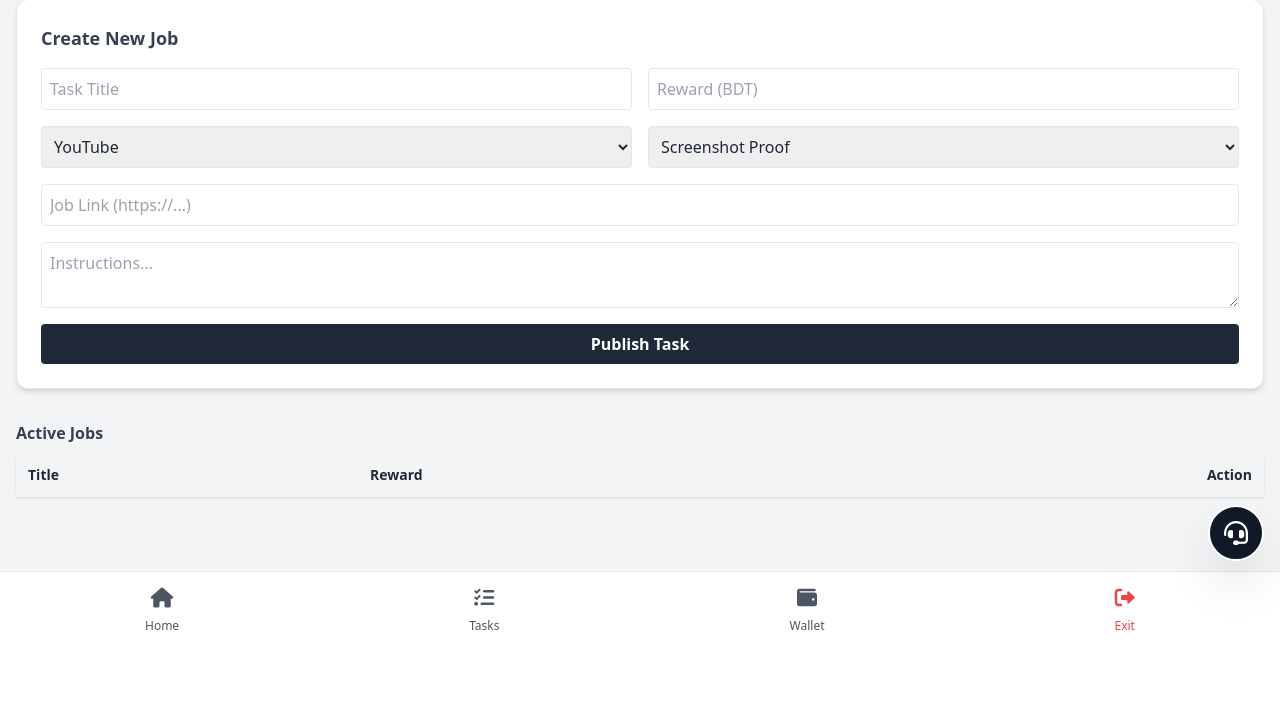
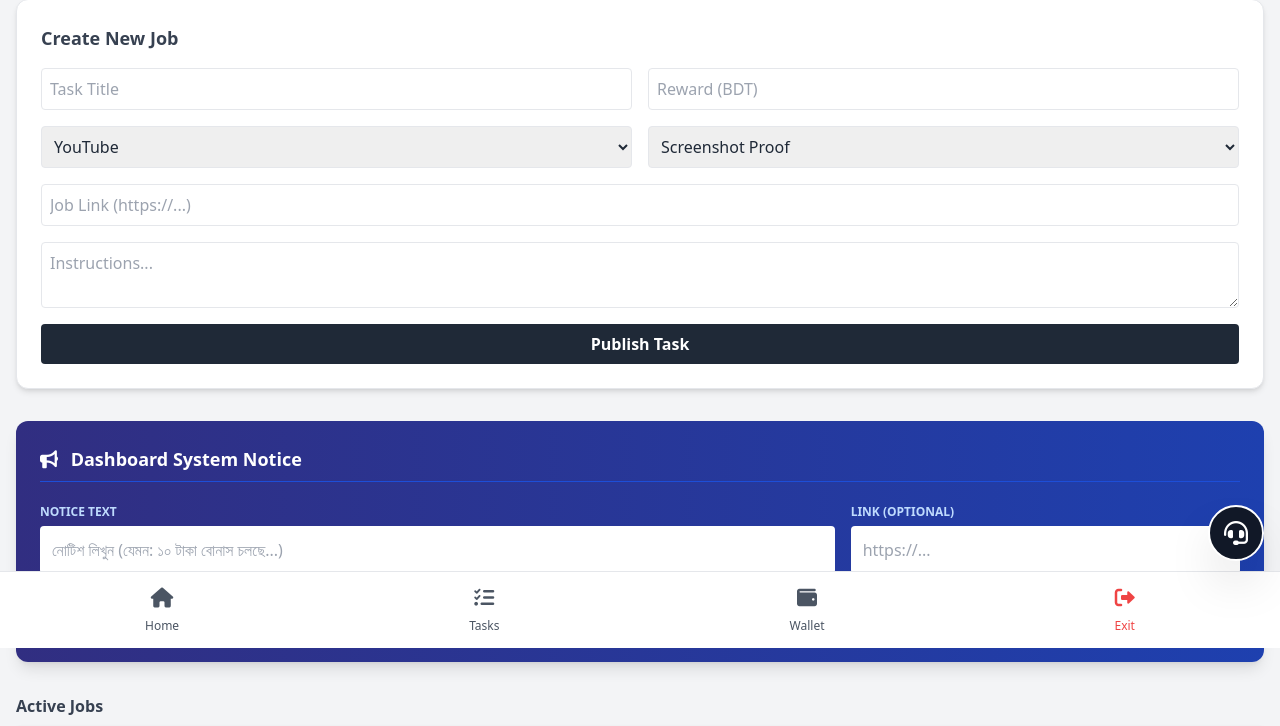
Before and after one commit to uto24/Riseii2, a Flask app: page /admin in a window 1280 px wide. Shown: the part 152-878 px from the top of the page. Before the commit the page ends 782 px from the top, so only its background shows below. Run offline with Flask 3, Linux system fonts and the light colour scheme; the visitor is signed in with stand-in values (Sample User, id 1); data that the repository does not hold is empty; some libraries are stand-ins or nearby versions.

Commit message:
Update admin.html

```diff
--- a/templates/admin.html
+++ b/templates/admin.html
@@ -40,7 +40,25 @@
             <button type="submit" name="create_task" class="col-span-2 bg-gray-800 text-white py-2 rounded font-bold hover:bg-black">Publish Task</button>
         </form>
     </div>
-
+<!-- SYSTEM NOTICE CONTROL -->
+<div class="bg-gradient-to-r from-indigo-900 to-blue-800 p-6 rounded-xl shadow-lg mb-8 text-white">
+    <h3 class="font-bold text-lg mb-4 border-b border-blue-700 pb-2">
+        <i class="fas fa-bullhorn mr-2"></i> Dashboard System Notice
+    </h3>
+    <form method="POST" class="grid grid-cols-1 md:grid-cols-3 gap-4">
+        <div class="md:col-span-2">
+            <label class="text-xs uppercase font-bold text-blue-200">Notice Text</label>
+            <input type="text" name="notice_text" placeholder="নোটিশ লিখুন (যেমন: ১০ টাকা বোনাস চলছে...)" class="w-full p-3 rounded text-gray-800 outline-none mt-1">
+        </div>
+        <div>
+            <label class="text-xs uppercase font-bold text-blue-200">Link (Optional)</label>
+            <input type="url" name="notice_link" placeholder="https://..." class="w-full p-3 rounded text-gray-800 outline-none mt-1">
+        </div>
+        <button type="submit" name="update_system_notice" class="md:col-span-3 bg-green-500 hover:bg-green-600 text-white font-bold py-3 rounded shadow transition">
+            Update Notice
+        </button>
+    </form>
+</div>
     <!-- Active Tasks List -->
     <h3 class="font-bold text-gray-700 mb-2">Active Jobs</h3>
     <div class="bg-white rounded shadow overflow-x-auto">
```
